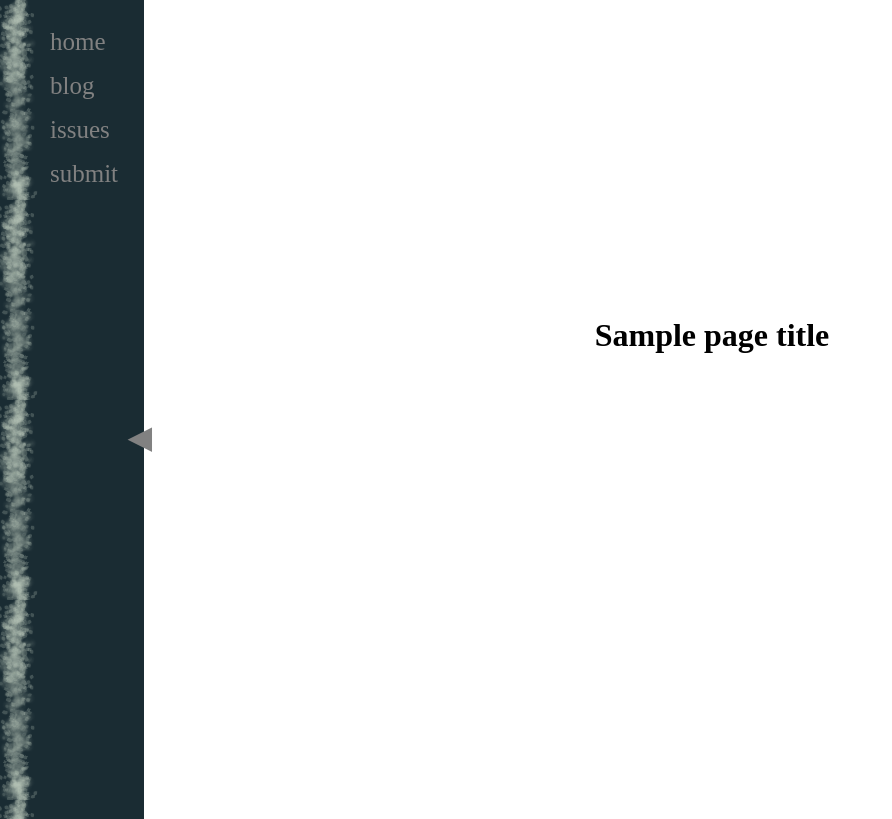
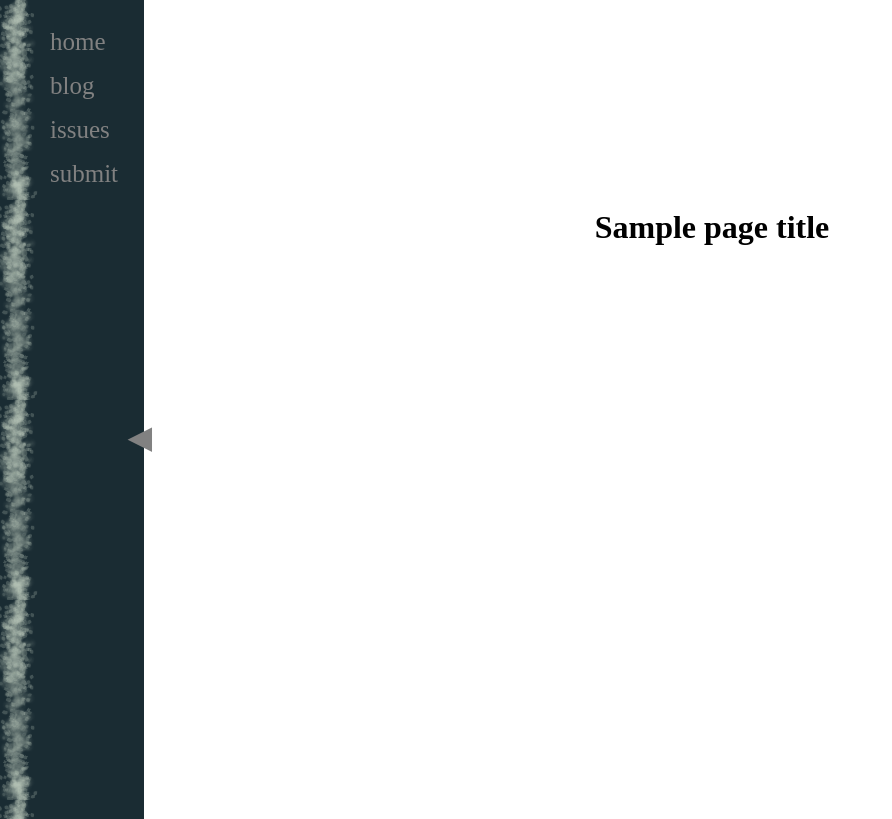
Before and after one commit to flosincapite/anonomat_aoidoi, a Flask app: template app/templates/single_page.html in a window 1280 px wide. Shown: the top 819 px of the page, without its empty margins (0-892 px from the left). Run offline with Flask 2, Linux system fonts and the light colour scheme; the template is opened without the code that fills it: most values are stand-ins (such as "Sample title", 1, 10 or a date in 2020); some libraries are stand-ins or nearby versions.

Commit message:
Various display fixes.

```diff
--- a/app/templates/base.html
+++ b/app/templates/base.html
@@ -35,7 +35,7 @@
       color: #f1f1f1;
     }
 
-    .sidenav .closebtn {
+    .sidenav .closeBtn {
         position: absolute;
         z-index: 1;
         top: 50%;
@@ -73,7 +73,7 @@
 {% block sidebar %}
 <div id="theSideNav" class="sidenav">
   <a
-    href="javascript:void(0);" class="closebtn" id="sideNavArrow"
+    href="javascript:void(0);" class="closeBtn" id="sideNavArrow"
     title="collapse sidebar" onclick="closeNav()">
   <!-- <a href="javascript:void(0);" onclick="closeNav()"> -->
   <!-- &times; -->
@@ -126,8 +126,8 @@ function openNav() {
 
 function closeNav() {
   document.getElementById("theSideNav").style.left= "-8em";
-  document.getElementById("main").style["margin-left"] = "4.5em";
-  document.getElementById("main").style["margin-right"] = "3.5em";
+  document.getElementById("main").style["margin-left"] = "5em";
+  document.getElementById("main").style["margin-right"] = "4em";
   var arrow = document.getElementById("sideNavArrow");
   arrow.style.right = "-2em";
   // arrow.innerHTML = "&#9654;";
--- a/app/templates/single_page.html
+++ b/app/templates/single_page.html
@@ -5,11 +5,9 @@
 
     .grid-container {
         display: grid;
-        grid-template-columns: 20% 60% 20%;
+        grid-template-columns: minmax(10em, 20%) minmax(30em, 60%) minmax(10em, 20%);
         margin-top: 10em;
         margin-bottom: 10em;
-        /* margin: 10em 10em 20em 10em; */
-        grid-row-gap: 5em;
     }
 
     .grid-header {
@@ -17,6 +15,7 @@
         grid-column-end: 4;
         grid-row-start: 1;
         grid-row-end: 2;
+        text-align: center;
     }
 
     .content-grid {
@@ -26,6 +25,7 @@
         grid-row-end: 3;
         word-wrap: break-all;
         word-break: break-all;
+        font-size: large;
     }
 
     .nav-grid-left {
@@ -90,7 +90,7 @@
 {% block content %}
 
 <div class="grid-container">
-    <div id="title" class="grid-header" style="text-align: center; margin-top: 10%; margin-bottom: -5%"><h1>{{ page_title }}</h1></div>
+    <div id="title" class="grid-header"><h1>{{ page_title }}</h1></div>
     <div class="content-grid">
         {% block main %}
         {% endblock %}
```
